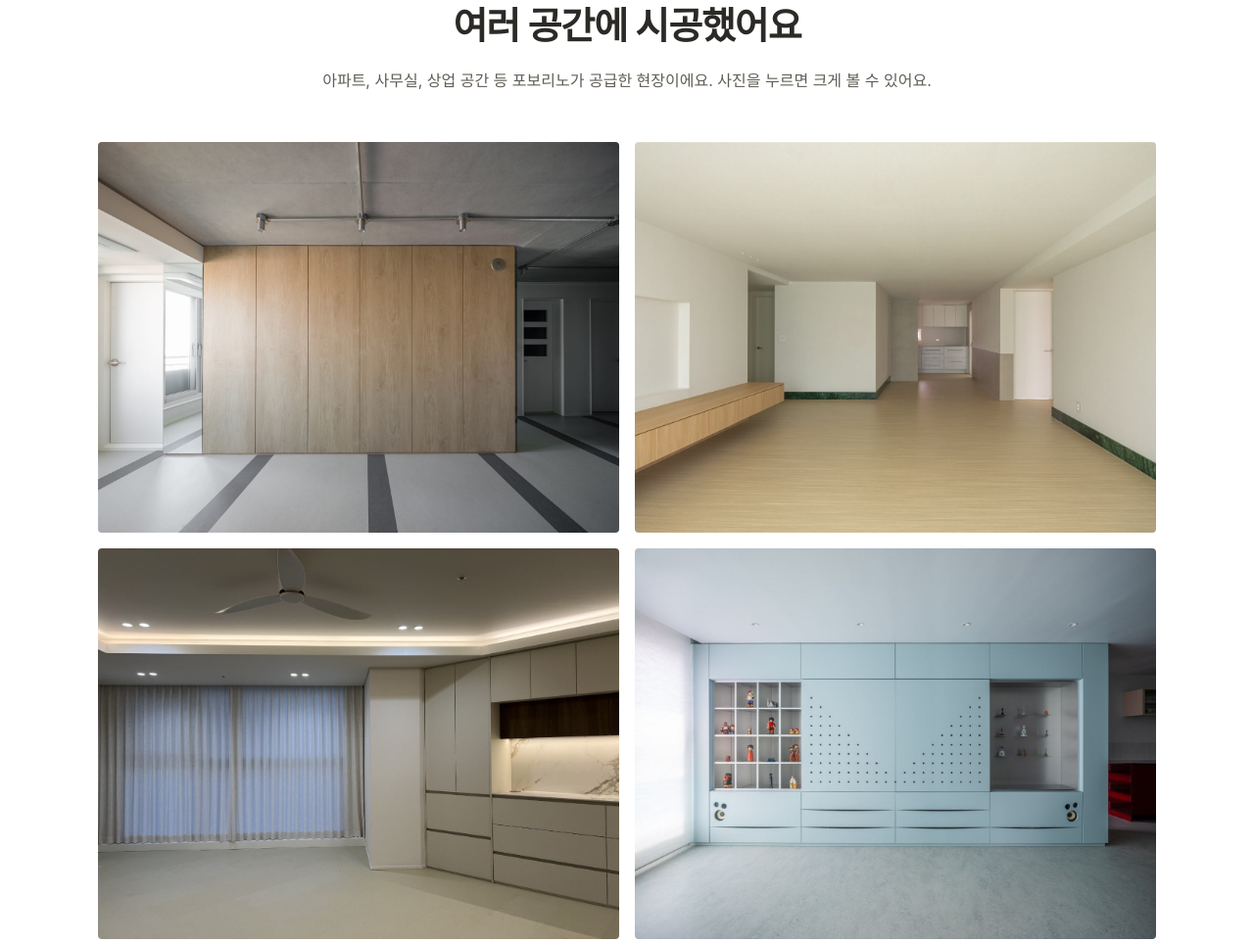
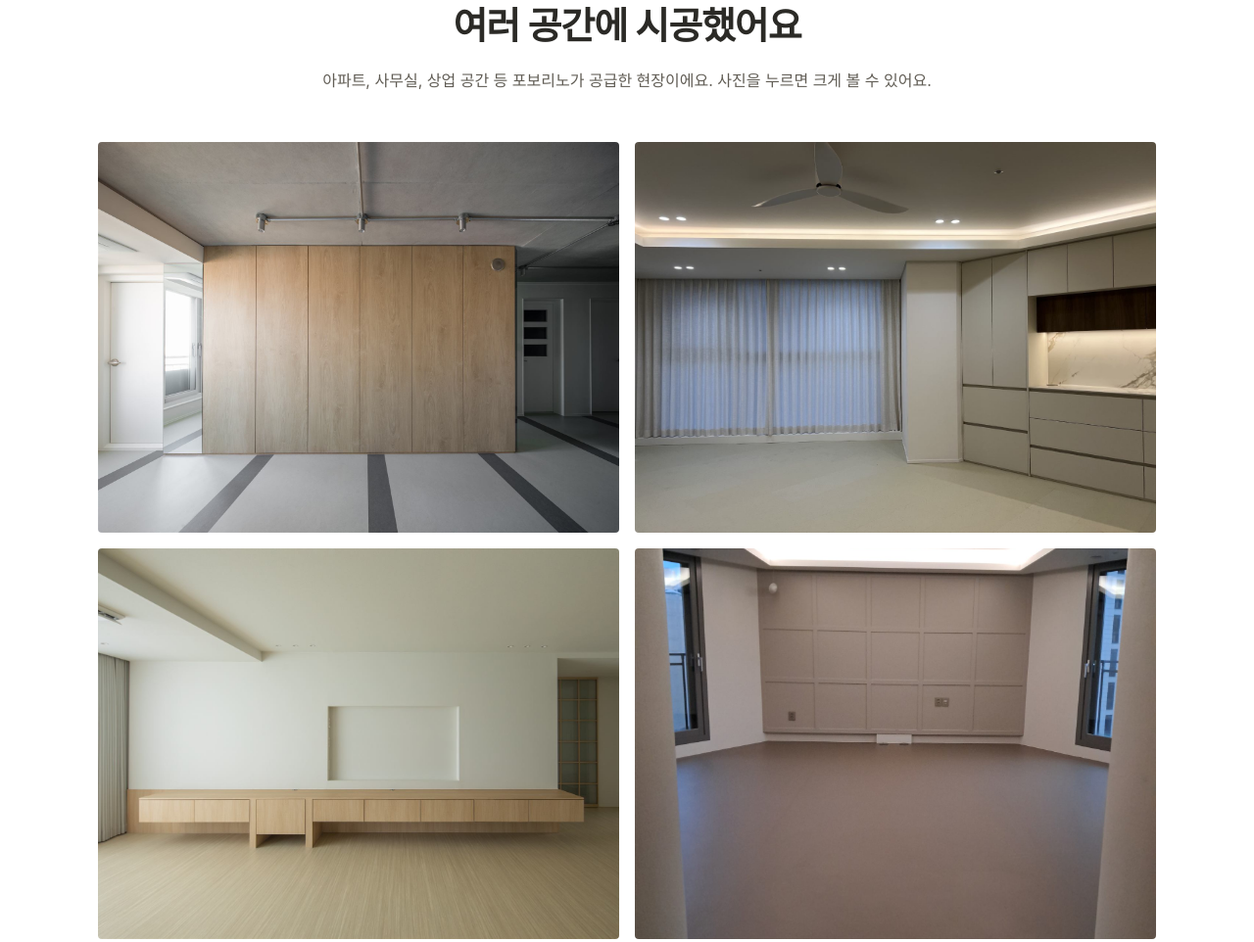
Before and after one commit to mskimsuk/forbolino, a plain HTML site: page preview/index.html in a window 1280 px wide. Shown: the part 3795-4757 px from the top of the page at 98% size. Drawn offline with Linux system fonts and the light colour scheme; a web font is replaced by a local one.

Commit message:
Preview: fewer photos from one partner in gallery
Co-Authored-By: Claude Opus 5.5 <noreply@anthropic.com>
Claude-Session: https://claude.ai/code/session_018DbgiHF8j2v43b56XhMJFU

```diff
--- a/preview/index.html
+++ b/preview/index.html
@@ -209,7 +209,7 @@ header .wrap{height:68px}
 
 <section id="cases" class="alt"><div class="wrap"><span class="eyebrow">PROJECTS</span><h2>여러 공간에 시공했어요</h2>
 <p class="lead">아파트, 사무실, 상업 공간 등 포보리노가 공급한 현장이에요. 사진을 누르면 크게 볼 수 있어요.</p>
-<div class="gallery"><img src="../img/p01.jpg" alt="시공 사례 사진" data-credit="디자인: 오더메이드" loading="lazy"><img src="../img/p04.jpg" alt="시공 사례 사진" data-credit="디자인: 오더메이드" loading="lazy"><img src="../img/p06.jpg" alt="시공 사례 사진" data-credit="" loading="lazy"><img src="../img/p09.jpg" alt="시공 사례 사진" data-credit="디자인: 오더메이드" loading="lazy"><img src="../img/p02.jpg" alt="시공 사례 사진" data-credit="디자인: 오더메이드" loading="lazy"><img src="../img/p05.jpg" alt="시공 사례 사진" data-credit="디자인: 오더메이드" loading="lazy"><img src="../img/p08.jpg" alt="시공 사례 사진" data-credit="" loading="lazy"><img src="../img/p10.jpg" alt="시공 사례 사진" data-credit="" loading="lazy"></div>
+<div class="gallery"><img src="../img/p01.jpg" alt="시공 사례 사진" data-credit="디자인: 오더메이드" loading="lazy"><img src="../img/p06.jpg" alt="시공 사례 사진" data-credit="" loading="lazy"><img src="../img/p05.jpg" alt="시공 사례 사진" data-credit="디자인: 오더메이드" loading="lazy"><img src="../img/p10.jpg" alt="시공 사례 사진" data-credit="" loading="lazy"></div>
 <svg width="0" height="0" style="position:absolute"><defs><linearGradient id="igg" x1="0" y1="1" x2="1" y2="0"><stop offset="0" stop-color="#feda75"/><stop offset=".3" stop-color="#fa7e1e"/><stop offset=".55" stop-color="#d62976"/><stop offset=".8" stop-color="#962fbf"/><stop offset="1" stop-color="#4f5bd5"/></linearGradient></defs></svg><p class="center"><a class="more" href="https://www.instagram.com/forbo.lino/" target="_blank" rel="noopener">인스타그램에서 더 보기 ↗</a></p></div></div></section>
 
 <section id="b2b" class="b2b"><div class="wrap"><span class="eyebrow">FOR BUSINESS</span><h2>설계사무소 · 인테리어 · 시공사를 위해</h2>
```
